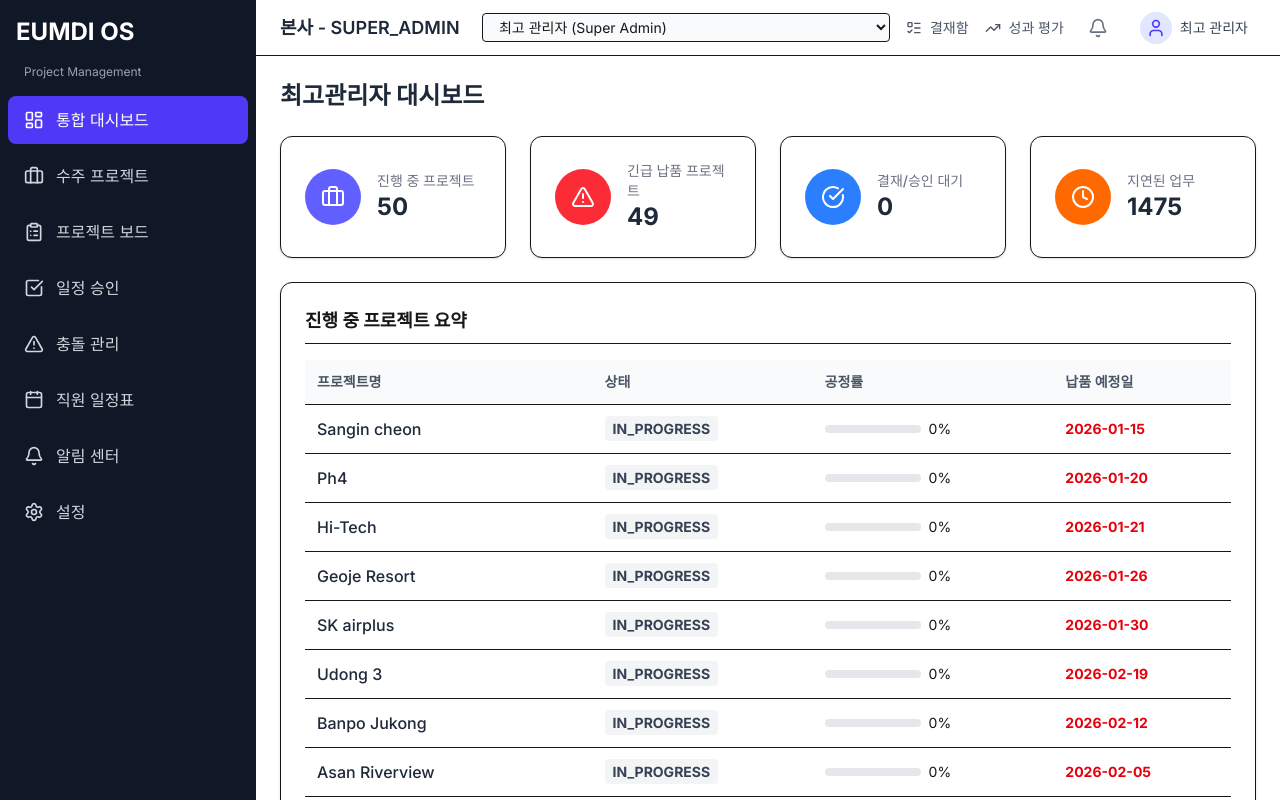
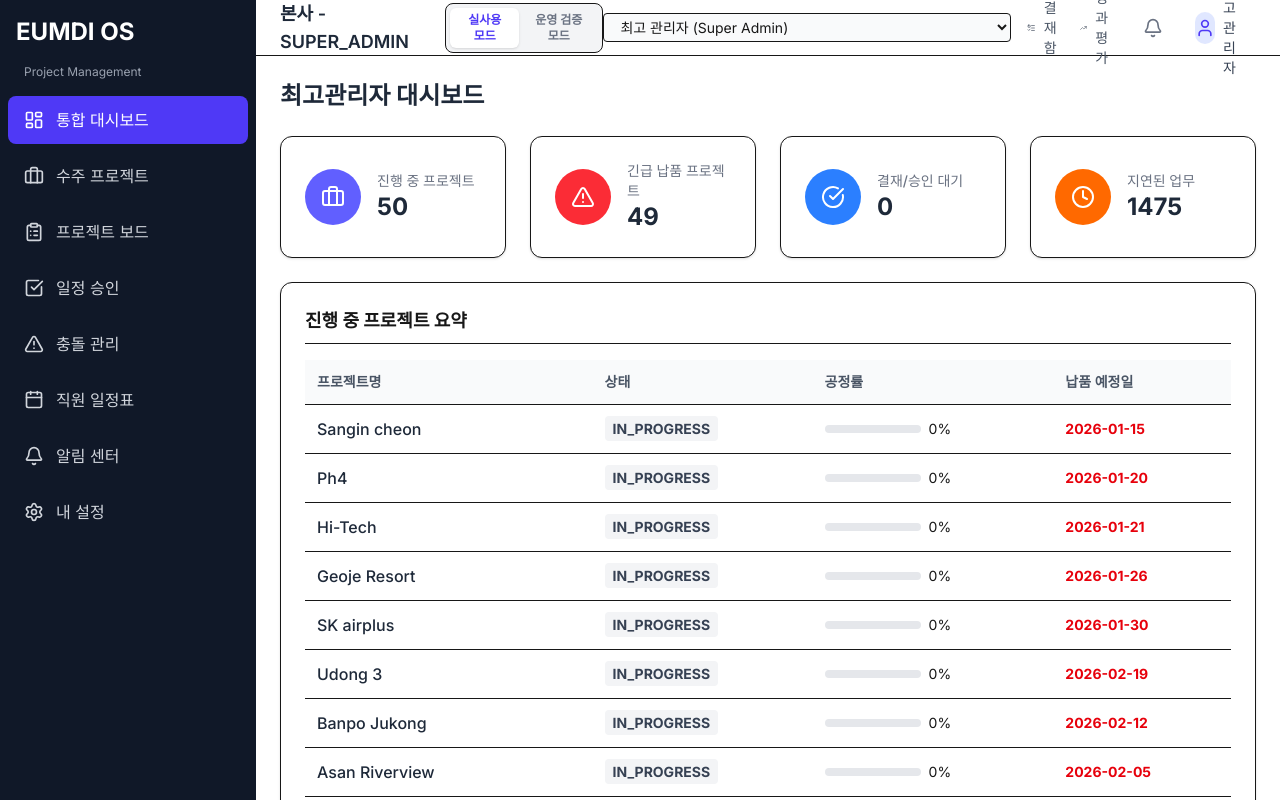
Before and after one commit to eumditravel-oss/workspace, a Next.js app: page /workspace/ in a window 1280 px wide. Shown: the top 800 px of the page. Built offline with nearby package versions, Linux system fonts and the light colour scheme.

Commit message:
phase-86: separate daily work mode and admin validation mode

```diff
--- a/src/components/layout/Header.tsx
+++ b/src/components/layout/Header.tsx
@@ -12,10 +12,34 @@ export const Header = () => {
 
   return (
     <header className="bg-white border-b h-14 flex items-center justify-between px-6 z-40">
-      <div className="flex items-center">
+      <div className="flex items-center gap-4">
         <h2 className="text-lg font-semibold text-gray-800">
           {currentUser ? `${currentUser.departmentName} - ${currentUser.role}` : '로그인 필요'}
         </h2>
+        {currentUser && ['SUPER_ADMIN', 'SYSTEM_ADMIN'].includes(currentUser.role) && (
+          <div className="flex bg-gray-100 rounded-lg p-1 border">
+            <button
+              onClick={() => useAuthStore.getState().setAppMode('DAILY_WORK')}
+              className={`px-3 py-1 text-xs font-bold rounded-md transition-colors ${
+                useAuthStore.getState().appMode === 'DAILY_WORK'
+                  ? 'bg-white text-indigo-600 shadow-sm'
+                  : 'text-gray-500 hover:text-gray-700'
+              }`}
+            >
+              실사용 모드
+            </button>
+            <button
+              onClick={() => useAuthStore.getState().setAppMode('ADMIN_VALIDATION')}
+              className={`px-3 py-1 text-xs font-bold rounded-md transition-colors ${
+                useAuthStore.getState().appMode === 'ADMIN_VALIDATION'
+                  ? 'bg-white text-rose-600 shadow-sm'
+                  : 'text-gray-500 hover:text-gray-700'
+              }`}
+            >
+              운영 검증 모드
+            </button>
+          </div>
+        )}
       </div>
       <div className="flex items-center space-x-4">
         {/* Mock Login Switcher */}
--- a/src/components/layout/Sidebar.tsx
+++ b/src/components/layout/Sidebar.tsx
@@ -4,14 +4,14 @@ import Link from 'next/link';
 import { usePathname } from 'next/navigation';
 import { useAuthStore } from '@/store/authStore';
 import { useUiStore } from '@/store/uiStore';
-import { LayoutDashboard, Briefcase, Calendar, CheckSquare, Bell, Settings, ClipboardList, ChevronLeft, AlertTriangle, Menu } from 'lucide-react';
+import { LayoutDashboard, Briefcase, Calendar, CheckSquare, Bell, Settings, ClipboardList, ChevronLeft, AlertTriangle, Menu, ShieldCheck, Database, FileUp } from 'lucide-react';
 
 export const Sidebar = () => {
   const pathname = usePathname();
-  const { currentUser } = useAuthStore();
+  const { currentUser, appMode } = useAuthStore();
   const { sidebarMode, cycleSidebarMode } = useUiStore();
 
-  const menuItems = [
+  const dailyWorkMenuItems = [
     { name: '통합 대시보드', path: '/', icon: LayoutDashboard, roles: ['SUPER_ADMIN', 'DEPARTMENT_MANAGER', 'PM', 'WORKER'] },
     { name: '수주 프로젝트', path: '/projects/intake', icon: Briefcase, roles: ['SUPER_ADMIN', 'DEPARTMENT_MANAGER'] },
     { name: '프로젝트 보드', path: '/projects', icon: ClipboardList, roles: ['SUPER_ADMIN', 'DEPARTMENT_MANAGER', 'PM', 'WORKER'] },
@@ -20,8 +20,18 @@ export const Sidebar = () => {
     { name: '내 업무', path: '/tasks/my', icon: CheckSquare, roles: ['PM', 'WORKER'] },
     { name: '직원 일정표', path: '/schedules', icon: Calendar, roles: ['SUPER_ADMIN', 'DEPARTMENT_MANAGER', 'PM'] },
     { name: '알림 센터', path: '/notifications', icon: Bell, roles: ['SUPER_ADMIN', 'DEPARTMENT_MANAGER', 'PM', 'WORKER'] },
-    { name: '설정', path: '/settings', icon: Settings, roles: ['SUPER_ADMIN', 'DEPARTMENT_MANAGER', 'PM', 'WORKER'] },
+    { name: '내 설정', path: '/settings', icon: Settings, roles: ['SUPER_ADMIN', 'DEPARTMENT_MANAGER', 'PM', 'WORKER'] },
   ];
+
+  const adminValidationMenuItems = [
+    { name: '운영 설정', path: '/settings/workspace', icon: Settings, roles: ['SUPER_ADMIN', 'SYSTEM_ADMIN'] },
+    { name: 'Excel 검증', path: '/settings/import', icon: FileUp, roles: ['SUPER_ADMIN', 'SYSTEM_ADMIN'] },
+    { name: '데이터 품질', path: '/settings/data-quality', icon: ShieldCheck, roles: ['SUPER_ADMIN', 'SYSTEM_ADMIN'] },
+    { name: '대량 수정', path: '/settings/bulk-edit', icon: Database, roles: ['SUPER_ADMIN', 'SYSTEM_ADMIN'] },
+    { name: '권한 시뮬레이터', path: '/settings/permissions', icon: ShieldCheck, roles: ['SUPER_ADMIN', 'SYSTEM_ADMIN'] },
+  ];
+
+  const menuItems = appMode === 'ADMIN_VALIDATION' ? adminValidationMenuItems : dailyWorkMenuItems;
 
   const visibleMenus = menuItems.filter(item => currentUser && item.roles.includes(currentUser.role));
 
--- a/src/store/authStore.ts
+++ b/src/store/authStore.ts
@@ -5,6 +5,8 @@ import { mockUsers } from '@/data/mockData';
 interface AuthState {
   currentUser: PersonnelCard | null;
   users: PersonnelCard[];
+  appMode: 'DAILY_WORK' | 'ADMIN_VALIDATION';
+  setAppMode: (mode: 'DAILY_WORK' | 'ADMIN_VALIDATION') => void;
   loginAs: (userId: string) => void;
   logout: () => void;
 }
@@ -12,9 +14,18 @@ interface AuthState {
 export const useAuthStore = create<AuthState>((set) => ({
   currentUser: mockUsers[0], // Default to Super Admin
   users: mockUsers,
+  appMode: 'DAILY_WORK',
+  setAppMode: (mode) => set({ appMode: mode }),
   loginAs: (userId: string) => {
     const user = mockUsers.find(u => u.id === userId);
-    if (user) set({ currentUser: user });
+    if (user) {
+      // If switching to a user who is not admin, force DAILY_WORK mode
+      if (!['SUPER_ADMIN', 'SYSTEM_ADMIN'].includes(user.role)) {
+        set({ currentUser: user, appMode: 'DAILY_WORK' });
+      } else {
+        set({ currentUser: user });
+      }
+    }
   },
-  logout: () => set({ currentUser: null }),
+  logout: () => set({ currentUser: null, appMode: 'DAILY_WORK' }),
 }));
```
